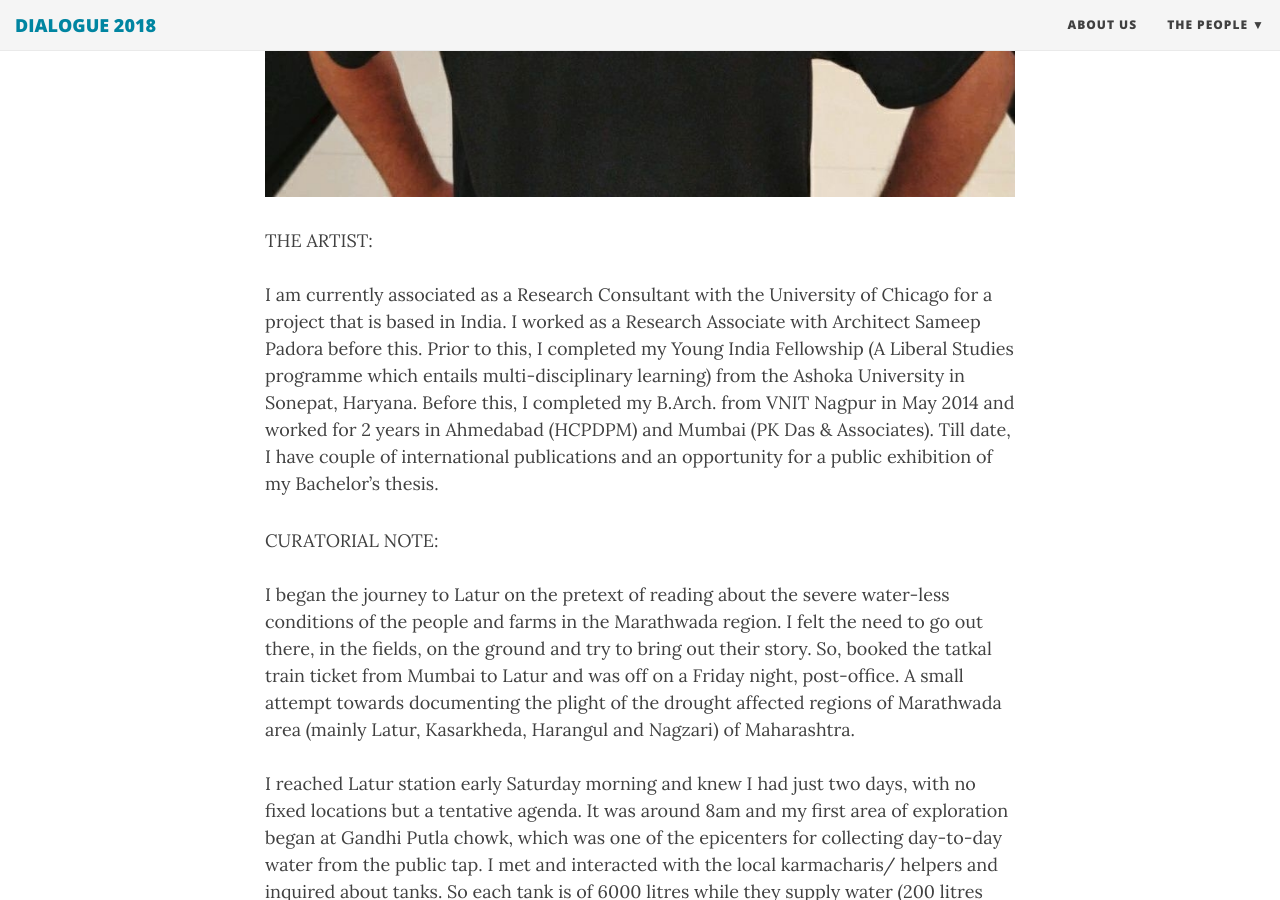
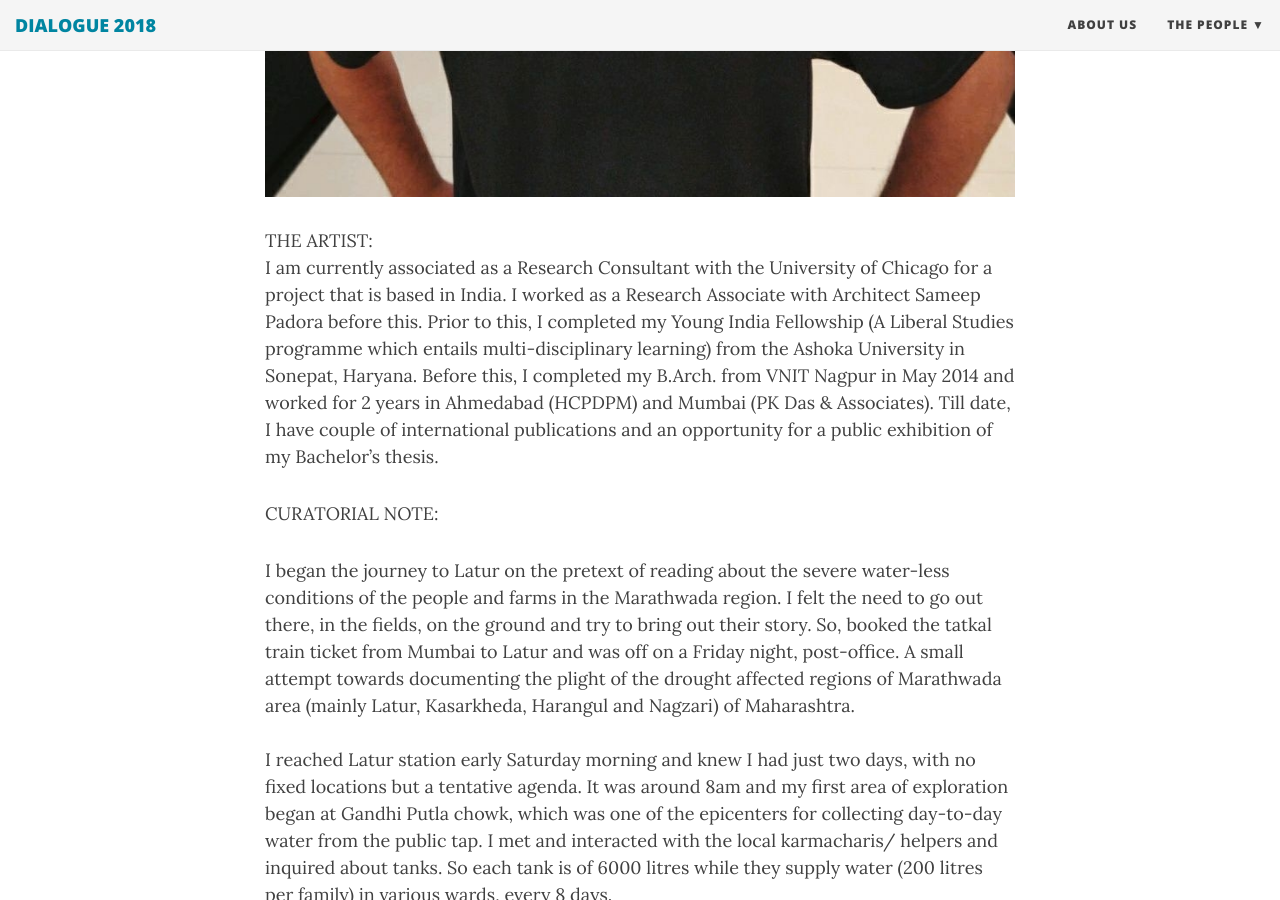
Before and after one commit to dialogue2018/dialogue2018.github.io, a Jekyll site: the page built from _people/01_Rohit_Lahoti.md, in a window 1280 px wide and 900 px high, scrolled down 943 px. Built offline with Jekyll 4.4.1, drawn with Linux system fonts in a browser that asks for light colours; nearby versions of some CDN libraries.

Commit message:
Update 01_Rohit_Lahoti.md

```diff
--- a/_people/01_Rohit_Lahoti.md
+++ b/_people/01_Rohit_Lahoti.md
@@ -11,12 +11,10 @@ image_path: /img/Rohit DP.jpg
 
 THE ARTIST:
 <br />
-<br />
 I am currently associated as a Research Consultant with the University of Chicago for a project that is based in India. I worked as a Research Associate with Architect Sameep Padora before this. Prior to this, I completed my Young India Fellowship (A Liberal Studies programme which entails multi-disciplinary learning) from the Ashoka University in Sonepat, Haryana. Before this, I completed my B.Arch. from VNIT Nagpur in May 2014 and worked for 2 years in Ahmedabad (HCPDPM) and Mumbai (PK Das & Associates). Till date, I have couple of international publications and an opportunity for a public exhibition of my Bachelor's thesis.
 
 CURATORIAL NOTE:
-<br />
-<br />
+
 I began the journey to Latur on the pretext of reading about the severe water-less conditions of the people and farms in the Marathwada region. I felt the need to go out there, in the fields, on the ground and try to bring out their story. So, booked the tatkal train ticket from Mumbai to Latur and was off on a Friday night, post-office.  A small attempt towards documenting the plight of the drought affected regions of Marathwada area (mainly Latur, Kasarkheda, Harangul and Nagzari) of Maharashtra.
 <br />
 <br />
```
